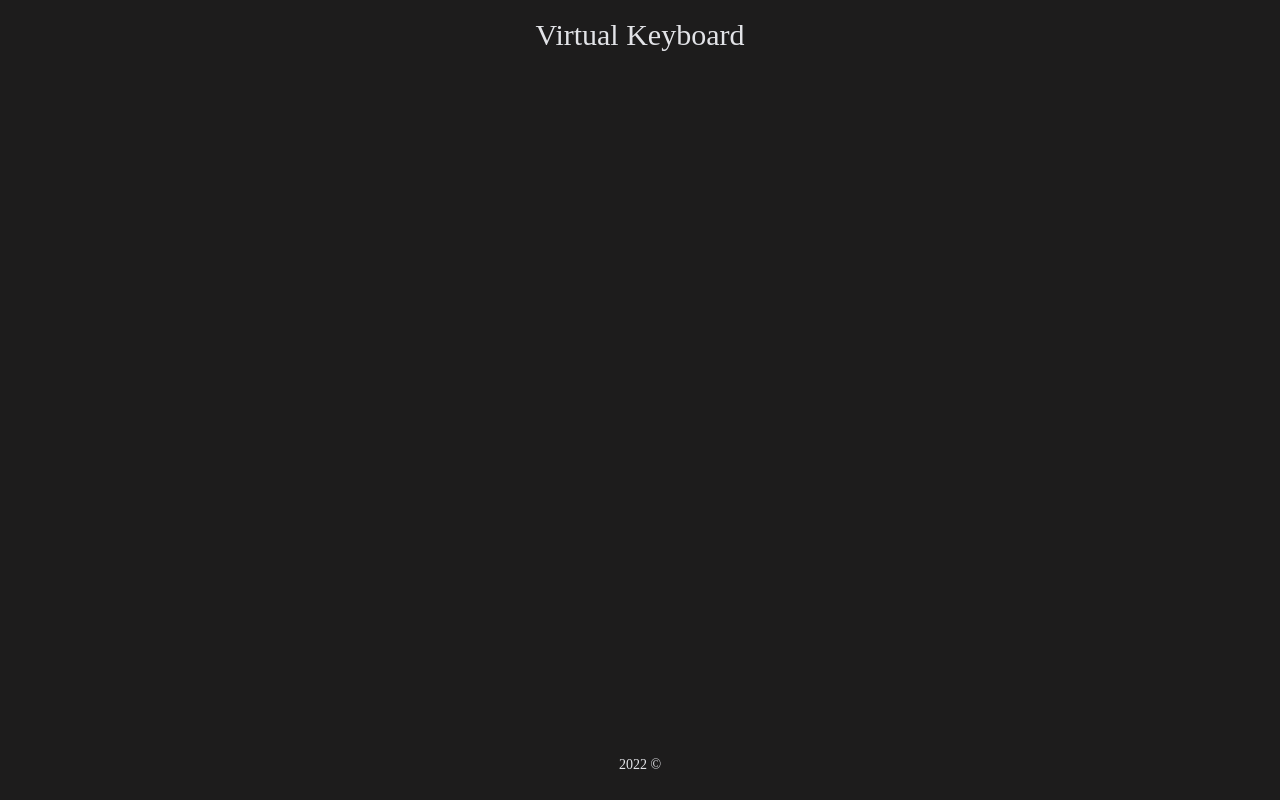
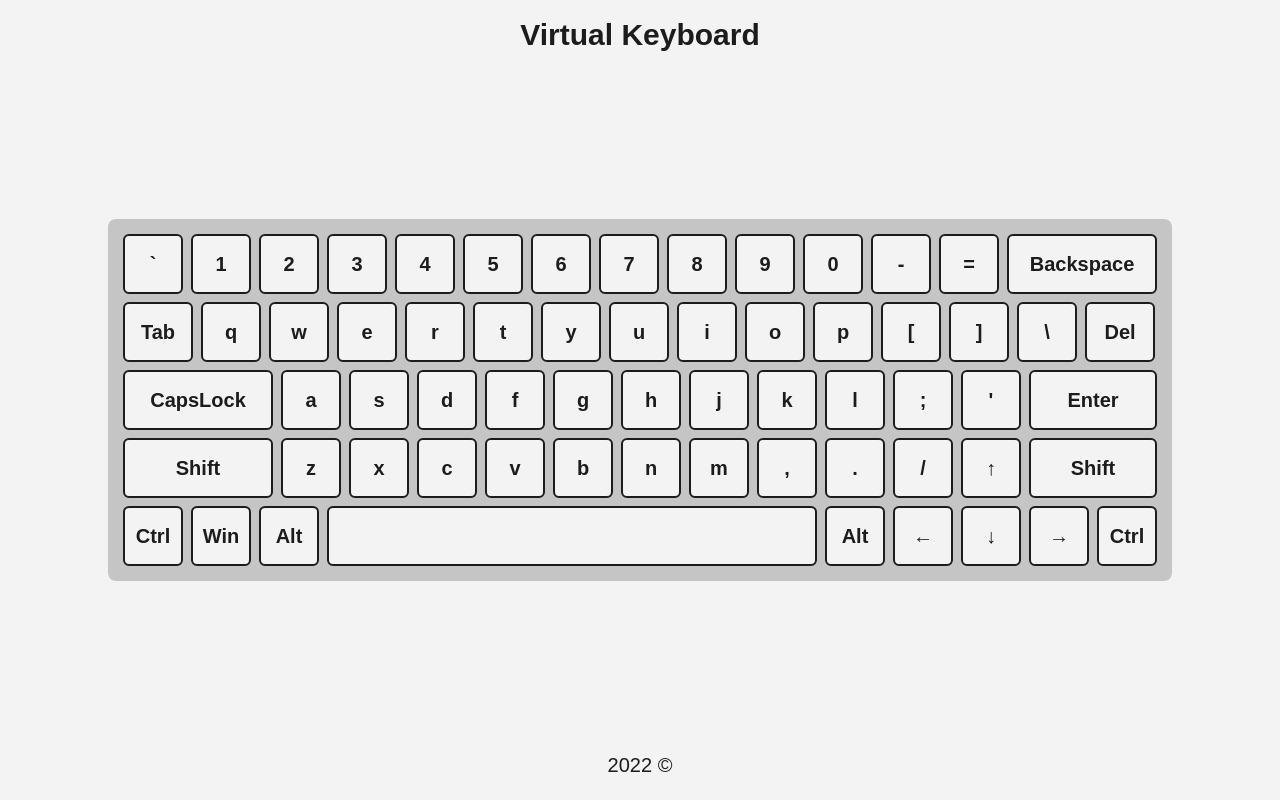
Before and after one commit to m9t3zhn1k/Virtual-Keyboard, a website built with webpack: page src/index.html in a window 1280 px wide. Built offline with nearby package versions, Linux system fonts and the light colour scheme.

Commit message:
feat: add markup keyboard

```diff
--- a/src/application/application.html
+++ b/src/application/application.html
@@ -8,6 +8,6 @@
 </main>
 <footer class="footer">
   <div class="container">
-    <p>2022 &copy;</p>
+    <p class="footer__copy">2022 &copy;</p>
   </div>
 </footer>
--- a/src/application/application.js
+++ b/src/application/application.js
@@ -1,10 +1,15 @@
-import HTML from './application.html';
+import AppHTML from './application.html';
 import '../styles/styles.scss';
-
-document.body.innerHTML = HTML;
+import Keyboard from './components/keyboard/Keyboard';
 
 export default class Application {
+  innerHTML = AppHTML;
   constructor() {
-    this.innerHTML = HTML;
+    setTimeout(this.addKeyboard, 0);
+  }
+  addKeyboard = () => {
+    this.container = document.querySelector('.main > .container');
+    const keyboard = new Keyboard().createKeyboard();
+    this.container.append(keyboard);
   }
 }
--- a/src/application/components/button/Button.js
+++ b/src/application/components/button/Button.js
@@ -1,5 +1,16 @@
+import { codes } from "../keyboard/key_codes";
+import { chars_small_en } from "../keyboard/key_chars_small_en";
+
 export default class Button {
-  constructor() {
-
+  constructor(index) {
+    this.index = index;
+  }
+  createButton() {
+    const key = document.createElement('div');
+    const symbol = document.createElement('span');
+    symbol.innerHTML = `${chars_small_en[this.index]}`;
+    key.append(symbol);
+    key.className = `keyboard__key ${codes[this.index]}`;
+    return key;
   }
 }
--- a/src/application/components/keyboard/Keyboard.js
+++ b/src/application/components/keyboard/Keyboard.js
@@ -1,5 +1,15 @@
+import Button from "../button/Button";
+import { codes } from "./key_codes";
+
 export default class Keyboard {
   constructor() {
+    this.createKeyboard();
+  }
+  createKeyboard = () => {
+    const keyboard = document.createElement('div');
+    keyboard.className = 'keyboard keyboard__container';
+    codes.forEach((code, index) => keyboard.append(new Button(index).createButton()));
+    return keyboard;
+  }
 
-  }
 }
--- /dev/null
+++ b/src/application/components/keyboard/key_chars_small_en.js
@@ -0,0 +1,3 @@
+const chars_small_en = ['`', '1', '2', '3', '4', '5', '6', '7', '8', '9', '0', '-', '=', 'Backspace', 'Tab', 'q', 'w', 'e', 'r', 't', 'y', 'u', 'i', 'o', 'p', '[', ']', '\\', 'Del', 'CapsLock', 'a', 's', 'd', 'f', 'g', 'h', 'j', 'k', 'l', ';', '\'', 'Enter', 'Shift', 'z', 'x', 'c', 'v', 'b', 'n', 'm', ',', '.', '/', '&uarr;','Shift', 'Ctrl', 'Win', 'Alt', '', 'Alt', '&larr;', '&darr;', '&rarr;', 'Ctrl'];
+
+export { chars_small_en }
--- /dev/null
+++ b/src/application/components/keyboard/key_codes.js
@@ -0,0 +1,3 @@
+const codes = ['Backquote', 'Digit1', 'Digit2', 'Digit3', 'Digit4', 'Digit5', 'Digit6', 'Digit7', 'Digit8', 'Digit9', 'Digit0', 'Minus', 'Equal', 'Backspace', 'Tab', 'KeyQ', 'KeyW', 'KeyE', 'KeyR', 'KeyT', 'KeyY', 'KeyU', 'KeyI', 'KeyO', 'KeyP', 'BracketLeft', 'BracketRight', 'Backslash', 'Delete', 'CapsLock', 'KeyA', 'KeyS', 'KeyD', 'KeyF', 'KeyG', 'KeyH', 'KeyJ', 'KeyK', 'KeyL', 'Semicolon', 'Quote', 'Enter', 'ShiftLeft', 'KeyZ', 'KeyX', 'KeyC', 'KeyV', 'KeyB', 'KeyN', 'KeyM', 'Comma', 'Period', 'Slash', 'ArrowUp','ShiftRight', 'ControlLeft', 'MetaLeft', 'AltLeft', 'Space', 'AltRight', 'ArrowLeft', 'ArrowDown', 'ArrowRight', 'ControlRight'];
+
+export { codes }
--- a/src/index.js
+++ b/src/index.js
@@ -1,3 +1,5 @@
 import Application from "./application/application";
 
-document.getElementById('root').innerHTML = new Application().innerHTML;
+const root = document.getElementById('root');
+
+root.innerHTML = new Application().innerHTML;
--- a/src/styles/button.scss
+++ b/src/styles/button.scss
@@ -0,0 +1,30 @@
+.keyboard__key {
+  height: 60px;
+  width: 60px;
+  border-radius: 6px;
+  display: flex;
+  justify-content: center;
+  align-items: center;
+  background-color: $main-light;
+  cursor: pointer;
+  padding: 10px 5px;
+  border: 2px solid $main-dark;
+  & > span {
+    font-size: 20px;
+    line-height: 36px;
+    font-weight: 700;
+    user-select: none;
+  }
+  &.Backspace, &.CapsLock, &.ShiftLeft {
+    width: 150px;
+  }
+  &.Tab, &.Delete {
+    width: 70px;
+  }
+  &.Enter, &.ShiftRight {
+    width: 128px;
+  }
+  &.Space {
+    width: 490px;
+  }
+}
--- a/src/styles/global.scss
+++ b/src/styles/global.scss
@@ -1,9 +1,9 @@
 body {
   display: flex;
   flex-direction: column;
-  background-color: $background;
-  color: $main-color;
-  font-family: 'Gilroy';
+  background-color: $main-light;
+  color: $main-dark;
+  font-family: 'Arial';
 }
 .header, .footer {
   min-height: 70px;
@@ -12,15 +12,23 @@ body {
   flex: 1 0 auto;
 }
 .container {
+  box-sizing: content-box;
   height: 100%;
+  width: 1064px;
+  margin: 0 auto;
   display: flex;
   justify-content: center;
   align-items: center;
-  padding: 10px 30px;
+  padding: 0px 30px;
 }
 .header {
   &__title {
     font-size: 30px;
-    font-weight: 400;
+    font-weight: 900;
   }
 }
+.footer {
+  &__copy {
+    font-size: 20px;
+  }
+}
--- a/src/styles/keyboard.scss
+++ b/src/styles/keyboard.scss
@@ -0,0 +1,10 @@
+.keyboard {
+  &__container {
+    display: flex;
+    flex-wrap: wrap;
+    gap: 8px;
+    background-color: $keyboard;
+    border-radius: 8px;
+    padding: 15px;
+  }
+}
--- a/src/styles/palette.scss
+++ b/src/styles/palette.scss
@@ -1,2 +1,3 @@
-$background: #1d1c1c;
-$main-color: #e2e3e7;
+$main-dark: #1d1c1c;
+$main-light: #f3f3f3;
+$keyboard: #c5c5c5;
--- a/src/styles/styles.scss
+++ b/src/styles/styles.scss
@@ -1,6 +1,6 @@
 @import './reset.scss';
+@import './fonts.scss';
 @import './palette.scss';
 @import './global.scss';
 @import './button.scss';
-@import './fonts.scss';
 @import './keyboard.scss';
--- a/webpack.config.js
+++ b/webpack.config.js
@@ -57,9 +57,6 @@ module.exports = (env, options) => {
     },
     devtool: 'source-map',
     devServer: {
-      /* static: {
-        directory: path.resolve(__dirname, 'src/index.html'),
-      }, */
       port: 8888,
     },
   };
```
